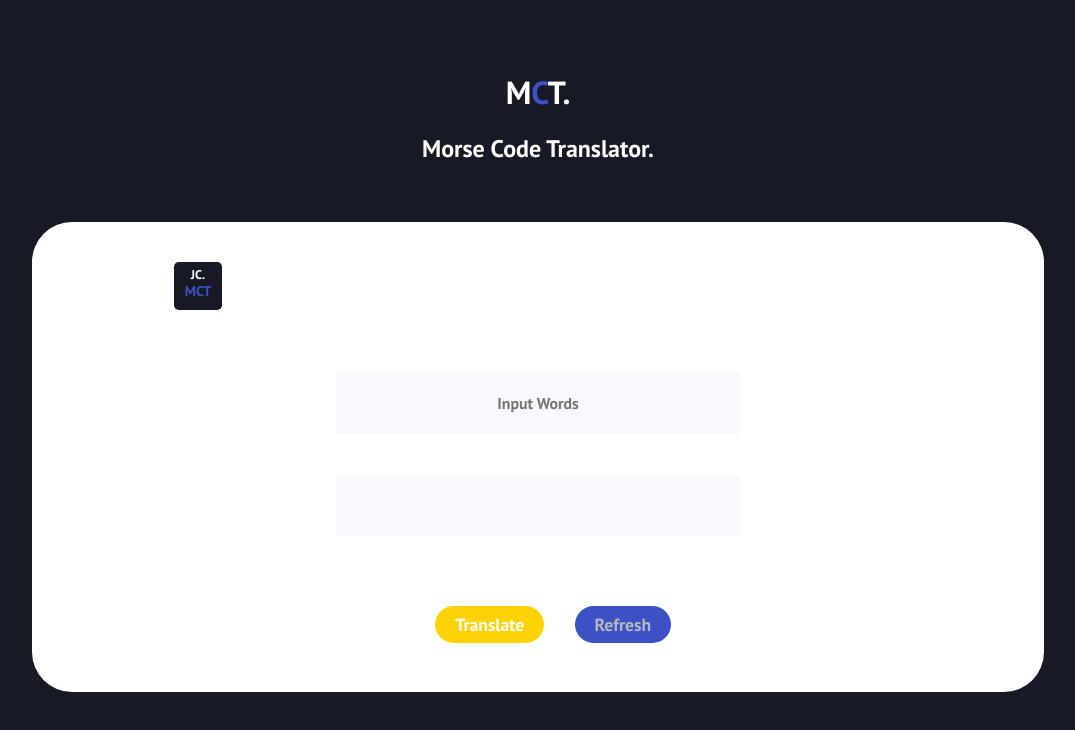
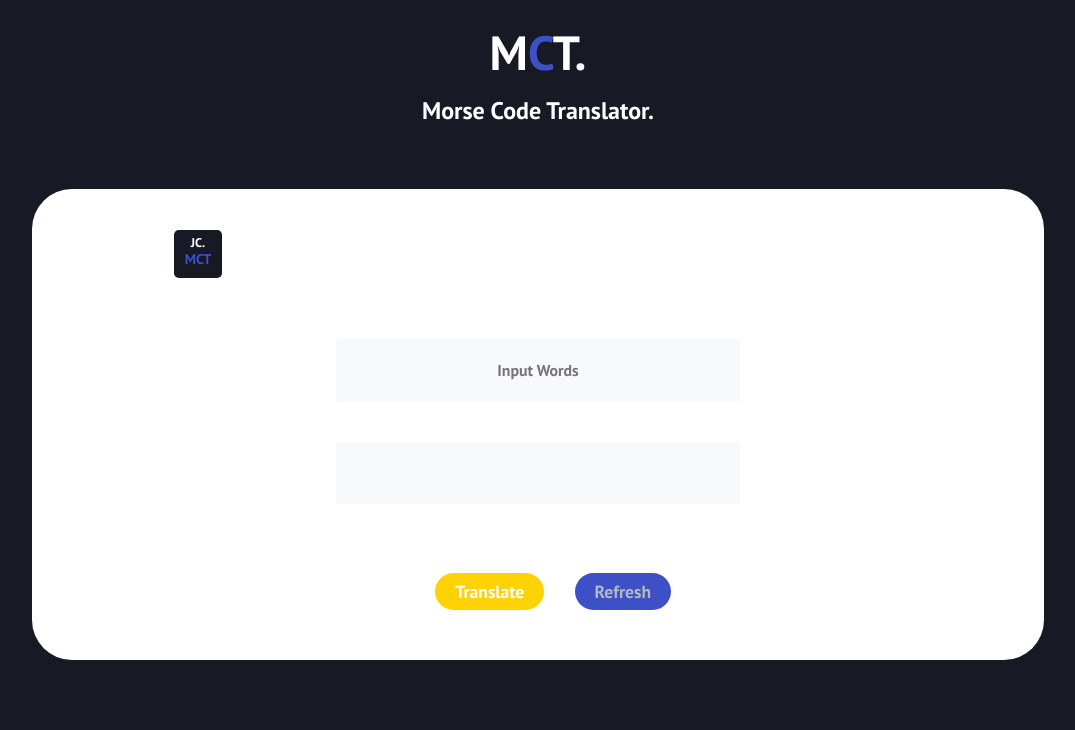
Before and after one commit to joecalleya/morse-translator, a website with bundled scripts: page index.html in a window 1280 px wide. Shown: the whole page, without its empty margins (102-1177 px from the left). Built offline with nearby package versions, Linux system fonts and the light colour scheme.

Commit message:
increased h1 sixe

```diff
--- a/main.js
+++ b/main.js
@@ -5,7 +5,7 @@ import translateText from "./assets/scripts/translateText.js"
 const inputText = document.querySelector('.input__text');
 const inputButton = document.querySelector('.input__button');
 const displayResults = document.querySelector('.display__results');
-const refreshButton = document.querySelector('.input__refresh');
+const refreshButton = document.querySelector('.refresh__button');
 
 inputButton.addEventListener('click', (event) => {
 
--- a/package.json
+++ b/package.json
@@ -18,6 +18,7 @@
   "homepage": "https://github.com/joecalleya/morse-translator#readme",
   "dependencies": {
     "@babel/plugin-transform-modules-commonjs": "^7.12.1",
-    "jest": "^26.6.3"
+    "jest": "^26.6.3",
+    "speech-to-text": "^2.9.1"
   }
 }
--- a/styles.scss
+++ b/styles.scss
@@ -1,7 +1,6 @@
 @import url('https://fonts.googleapis.com/css2?family=PT+Sans:wght@700&display=swap');
 
-$font-family:'PT Sans',
-sans-serif;
+$font-family:'PT Sans',sans-serif;
 $first-color: rgb(23, 25, 37);
 $second-color: rgb(255, 255, 255);
 $third-color: rgb(61, 80, 198);
@@ -10,13 +9,21 @@ $fifth-color: rgb(255, 210, 5);
 $sixth-color:rgb(179, 184, 192);
 
 h1 {
-    margin-top: 5%;
+    margin-top: 1%;
     margin-bottom: 0;
+    font-size: 300%;
+
 
     span {
+        margin-top: 0%;
         color: $third-color
     }
 }
+h2 {
+    margin-top: 1%;
+    margin-bottom: 2%;
+    // font-size: 300%;
+    }
 
 body {
     display: flex;
@@ -90,6 +97,7 @@ section {
 
         }
 
+
         .input__refresh {
             font-family: $font-family;
             color: $sixth-color;
```
Also changed, not shown: dist/main.dev.js, styles.css, 1 other file.
